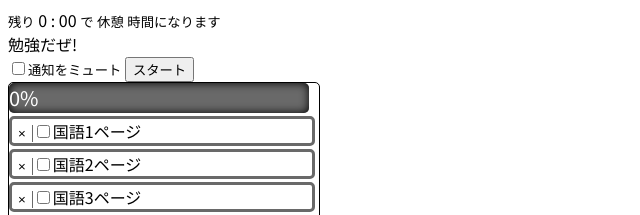
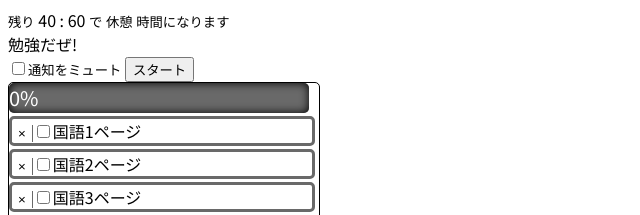
Before and after one commit to e331-1/old-s, a plain HTML site: page me/index.html in a window 1280 px wide. Shown: the top 215 px of the page, 0-640 px from the left. Drawn offline with Linux system fonts and the light colour scheme.

Commit message:
Update index.html

```diff
--- a/me/index.html
+++ b/me/index.html
@@ -46,9 +46,9 @@
     <body>
         <div id="main">
             <small>残り</small>
-            <span id="timmer_min">0</span>
+            <span id="timmer_min">40</span>
             <span>:</span>
-            <span id="timmer_sec">00</span>
+            <span id="timmer_sec">60</span>
             <small>で</small>
             <small id="status_next">休憩</small>
             <small>時間になります</small>
```
